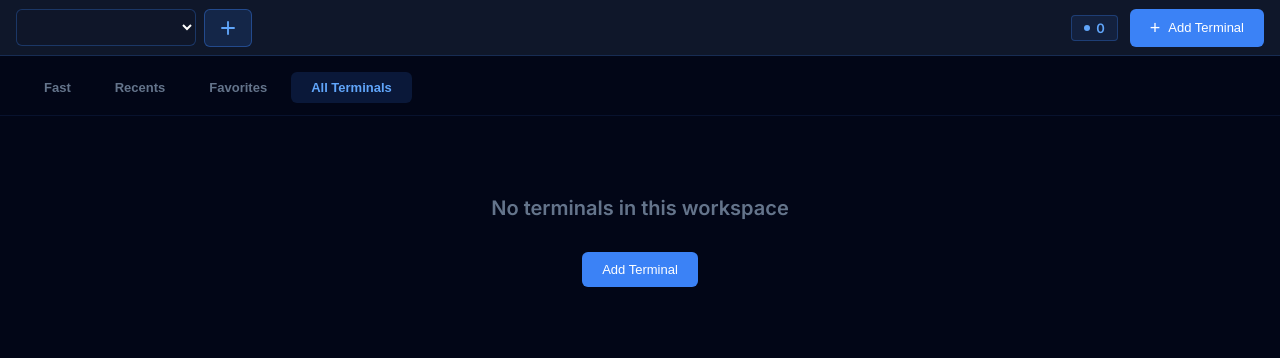
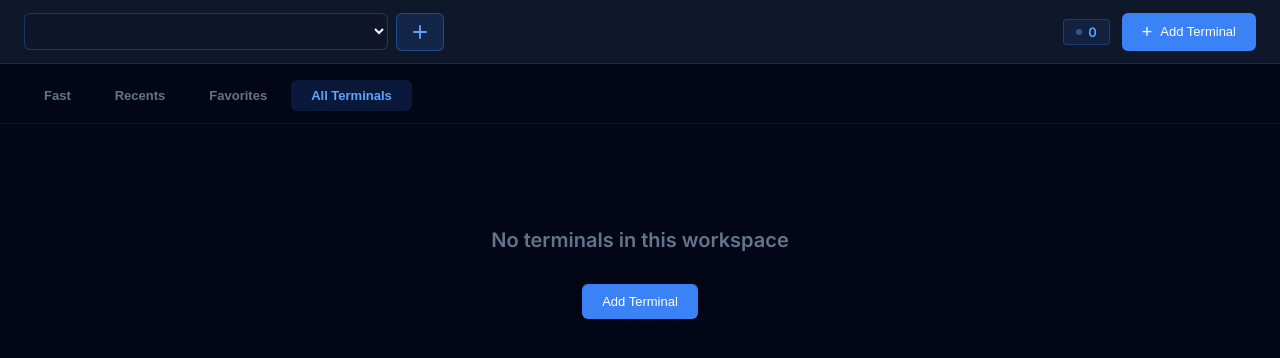
Before and after one commit to kswebsite/ssh, a website: page public/dashboard.html in a window 1280 px wide. Drawn offline with Linux system fonts and the light colour scheme.

Commit message:
Update dashboard.html

```diff
--- a/public/dashboard.html
+++ b/public/dashboard.html
@@ -33,7 +33,7 @@
             color: white;
         }
 
-        /* Top Bar - exactly like main app */
+        /* Top Bar - exactly like main app, perfectly balanced for mobile & desktop */
         .top-bar {
             height: 56px;
             background: #0f172a;
@@ -43,6 +43,14 @@
             align-items: center;
             justify-content: space-between;
             flex-shrink: 0;
+            box-shadow: 0 1px 0 rgba(59, 130, 246, 0.1);
+        }
+
+        @media (min-width: 768px) {
+            .top-bar {
+                padding: 0 24px;
+                height: 64px;
+            }
         }
 
         .top-bar-left {
@@ -50,19 +58,23 @@
             align-items: center;
             gap: 12px;
             flex: 1;
+            min-width: 0;
         }
 
         .top-bar-right {
             display: flex;
             align-items: center;
             gap: 12px;
+            flex-shrink: 0;
         }
 
-        /* Workspaces section - same style as sidebar */
+        /* Workspaces section - clean, same line, responsive */
         .workspaces-section {
             display: flex;
             align-items: center;
             gap: 8px;
+            width: 100%;
+            max-width: 420px;
         }
 
         .form-input {
@@ -73,7 +85,8 @@
             color: white;
             font-size: 13px;
             outline: none;
-            min-width: 180px;
+            flex: 1;
+            min-width: 0;
         }
 
         .form-input:focus {
@@ -92,13 +105,14 @@
             justify-content: center;
             cursor: pointer;
             min-width: 42px;
+            flex-shrink: 0;
         }
 
         .action-btn-small:hover {
             background: rgba(59, 130, 246, 0.25);
         }
 
-        /* Credits badge - same as header */
+        /* Credits badge - same as sidebar header */
         .credits-badge {
             display: flex;
             align-items: center;
@@ -110,6 +124,7 @@
             font-size: 13px;
             color: #60a5fa;
             font-weight: 600;
+            white-space: nowrap;
         }
 
         .credits-badge .dot {
@@ -118,6 +133,11 @@
             background: #60a5fa;
             border-radius: 50%;
             animation: pulse 2s infinite;
+        }
+
+        @keyframes pulse {
+            0%, 100% { opacity: 1; }
+            50% { opacity: 0.4; }
         }
 
         /* Add button - same style as sidebar */
@@ -134,19 +154,26 @@
             padding: 10px 20px;
             font-size: 13px;
             transition: all 0.2s;
+            white-space: nowrap;
         }
 
         .btn-primary:hover {
             background: #2563eb;
         }
 
-        /* Tabs below top bar */
+        /* Tabs - below top bar, clean and stylish */
         .tabs {
             display: flex;
             gap: 4px;
-            padding: 16px 24px 12px;
+            padding: 12px 16px;
             background: #020617;
             border-bottom: 1px solid rgba(59, 130, 246, 0.1);
+            overflow-x: auto;
+            scrollbar-width: none;
+        }
+
+        .tabs::-webkit-scrollbar {
+            display: none;
         }
 
         .tab-btn {
@@ -159,6 +186,7 @@
             border-radius: 6px;
             cursor: pointer;
             transition: all 0.2s;
+            white-space: nowrap;
         }
 
         .tab-btn.active {
@@ -166,23 +194,37 @@
             color: #60a5fa;
         }
 
+        @media (min-width: 768px) {
+            .tabs {
+                padding: 16px 24px 12px;
+            }
+        }
+
         /* Content Area */
         .content {
-            padding: 0 24px 24px;
+            padding: 16px 16px 24px;
             overflow-y: auto;
             height: calc(100dvh - 56px);
         }
 
-        /* Grid System - same as before but glass style */
+        @media (min-width: 768px) {
+            .content {
+                padding: 24px;
+                height: calc(100dvh - 64px);
+            }
+        }
+
+        /* Grid System - perfectly responsive */
         .grid-container {
             display: grid;
             grid-template-columns: repeat(1, 1fr);
-            gap: 20px;
+            gap: 16px;
         }
 
-        @media (min-width: 768px) {
+        @media (min-width: 640px) {
             .grid-container {
                 grid-template-columns: repeat(2, 1fr);
+                gap: 20px;
             }
         }
 
@@ -209,6 +251,7 @@
             flex-direction: column;
             gap: 16px;
             transition: all 0.2s ease;
+            box-shadow: 0 4px 12px -2px rgba(0, 0, 0, 0.3);
         }
 
         .card:hover {
@@ -384,7 +427,7 @@
 </head>
 <body>
 
-<!-- TOP BAR - same style as main app -->
+<!-- TOP BAR - exactly like main app, perfectly balanced for mobile & desktop -->
 <div class="top-bar">
     <!-- LEFT: Workspaces dropdown + create button (exactly as requested) -->
     <div class="top-bar-left">
@@ -416,7 +459,7 @@
     </div>
 </div>
 
-<!-- TABS - below add button area -->
+<!-- TABS - below top bar / add button area -->
 <div class="tabs" id="tabs-container">
     <button onclick="setTab('fast')" id="tab-fast" class="tab-btn">Fast</button>
     <button onclick="setTab('recents')" id="tab-recents" class="tab-btn">Recents</button>
@@ -505,7 +548,6 @@
             select.appendChild(opt);
         });
 
-        // Auto-select first workspace if none selected
         if (workspaces.length > 0 && (!currentWorkspaceId || currentWorkspaceId === 'all')) {
             currentWorkspaceId = workspaces[0].id;
             select.value = currentWorkspaceId;
@@ -517,14 +559,9 @@
 
         if (currentTab === 'recents') {
             filtered.sort((a, b) => (b.lastUsed || 0) - (a.lastUsed || 0));
-        } else if (currentTab === 'favorites') {
-            // For now show all (can be extended later with isFavorite flag)
-            filtered = filtered;
         } else if (currentTab === 'fast') {
-            filtered = filtered.slice(0, 6); // Quick access - top 6
+            filtered = filtered.slice(0, 6);
         }
-        // 'all' shows everything
-
         return filtered;
     }
 
@@ -562,7 +599,6 @@
     function setTab(tab) {
         currentTab = tab;
 
-        // Update active tab
         document.querySelectorAll('.tab-btn').forEach(btn => {
             btn.classList.toggle('active', btn.id === `tab-${tab}`);
         });
@@ -606,14 +642,11 @@
     function connectTerminal(id) {
         const term = terminals.find(t => t.id === id);
         if (term) {
-            // Open terminal in the main app style (you can replace with real navigation if needed)
             console.log('%c✅ Connecting to terminal: ' + term.name, 'color:#60a5fa; font-weight:bold');
             alert('Connecting to: ' + term.name + '\n\n(Token: ' + term.token + ')');
-            // In real integration you could do: window.parent.postMessage({action:'openTerminal', id: id}, '*');
         }
     }
 
-    // Create Workspace
     function showCreateWorkspaceModal() {
         document.getElementById('ws-name-input').value = '';
         document.getElementById('create-ws-modal').classList.add('visible');
@@ -647,14 +680,12 @@
         loadWorkspaces();
         populateWorkspaceDropdown();
 
-        // Load last selected workspace if saved
         const savedWs = localStorage.getItem('ks_current_workspace');
         if (savedWs && workspaces.some(w => w.id === savedWs)) {
             currentWorkspaceId = savedWs;
             document.getElementById('workspace-dropdown').value = savedWs;
         }
 
-        // Workspace change handler
         document.getElementById('workspace-dropdown').addEventListener('change', function() {
             currentWorkspaceId = this.value;
             localStorage.setItem('ks_current_workspace', currentWorkspaceId);
```
